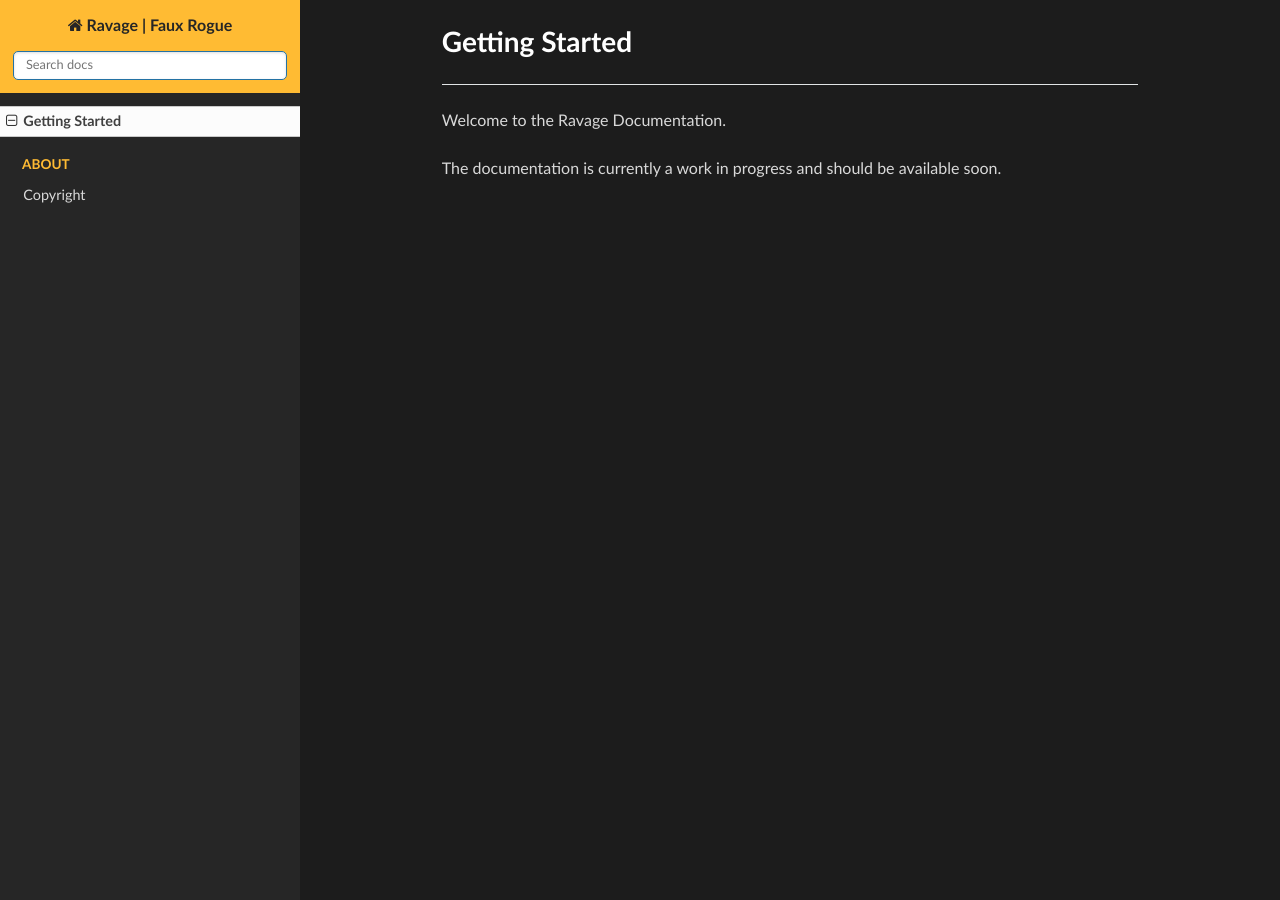
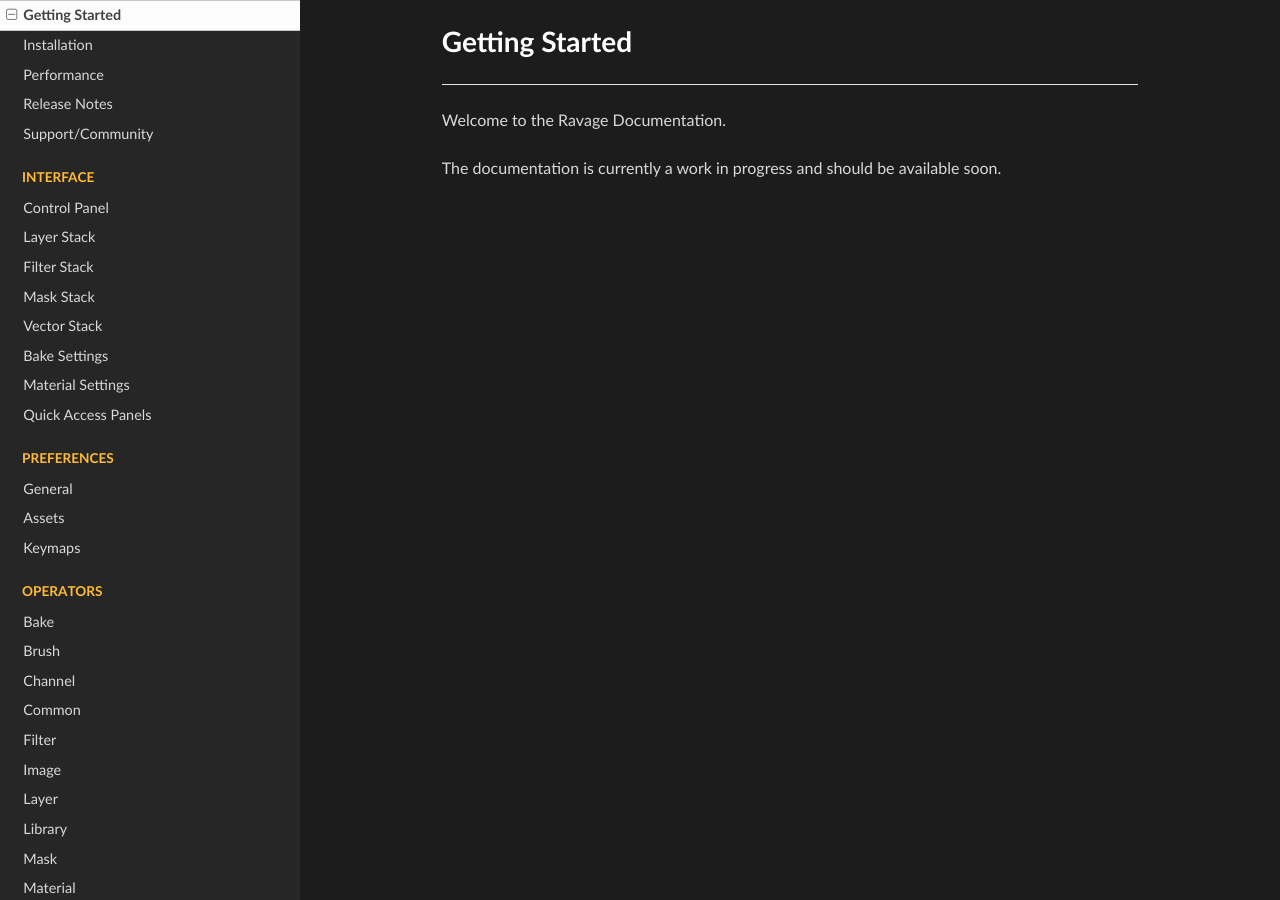
Before and after one commit to fauxrogue/ravage2-docs, an MkDocs documentation site: the page built from docs/index.md, in a window 1280 px wide. Built offline with MkDocs 1.6.1, drawn with Linux system fonts in a browser that asks for light colours; nearby versions of some CDN libraries.

Commit message:
Update menu `mkdocs.yml` file

```diff
--- a/mkdocs.yml
+++ b/mkdocs.yml
@@ -32,5 +32,43 @@
 # Navigation
 nav:
   - Getting Started: index.md
+  - Installation: common/installation.md
+  - Performance: common/performance.md
+  - Release Notes: common/release_notes.md
+  - Support/Community: common/support.md
+
+  - Interface:
+      - Control Panel: panels/control.md
+      - Layer Stack: panels/stack_layer.md
+      - Filter Stack: panels/stack_fltr.md
+      - Mask Stack: panels/stack_mask.md
+      - Vector Stack: panels/stack_vector.md
+      - Bake Settings: panels/settings_bake.md
+      - Material Settings: panels/settings_material.md
+      - Quick Access Panels: panels/quick.md
+
+  - Preferences:
+      - General: preferences/general.md
+      - Assets: preferences/assets.md
+      - Keymaps: preferences/keymaps.md
+
+  - Operators:
+      - Bake: operator/bake.md
+      - Brush: operator/brush.md
+      - Channel: operator/channel.md
+      - Common: operator/common.md
+      - Filter: operator/fltr.md
+      - Image: operator/image.md
+      - Layer: operator/layer.md
+      - Library: operator/library.md
+      - Mask: operator/mask.md
+      - Material: operator/material.md
+      - Modal: operator/modal.md
+      - Node: operator/node.md
+      - Panel: operator/panel.md
+      - Panel Tabs: operator/panel_tabs.md
+      - Preview: operator/preview.md
+      - Vector: operator/vector.md
+
   - About:
       - Copyright: about/copyright.md
```
